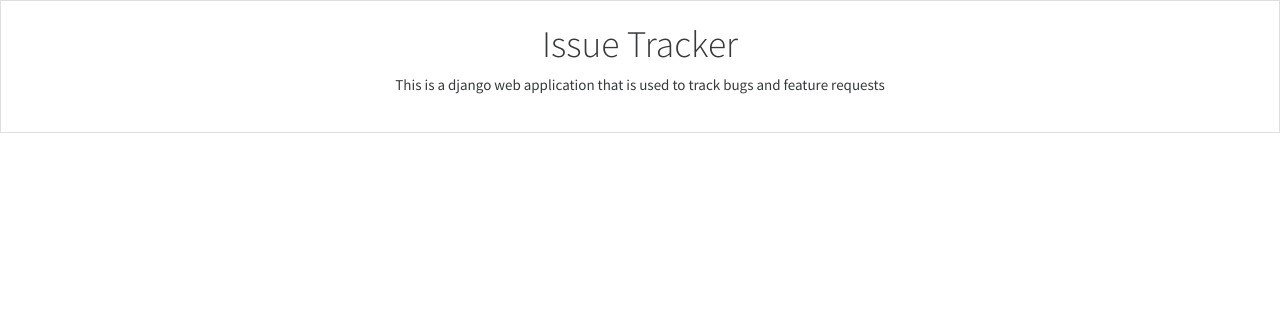
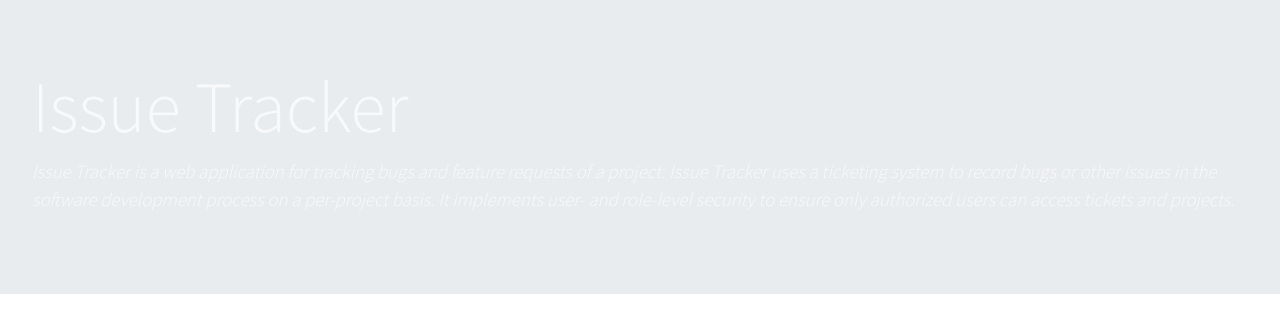
Before and after one commit to AnirudhGowdar/issue-tracker, a Django app: page / in a window 1280 px wide. Shown: the part 57-390 px from the top of the page. Run offline with Django 3.2, Linux system fonts and the light colour scheme; some libraries are stand-ins or nearby versions.

Commit message:
Update templates

```diff
--- a/templates/accounts/login.html
+++ b/templates/accounts/login.html
@@ -8,7 +8,7 @@
         <div class="row">
             <div class="col-md-6 mx-auto">
                 <div class="card">
-                    <div class="card-header bg-primary text-white">
+                    <div class="card-header bg-dark text-white">
                         <h4>
                             <i class="fas fa-sign-in-alt"></i> Login</h4>
                     </div>
--- a/templates/accounts/register.html
+++ b/templates/accounts/register.html
@@ -8,7 +8,7 @@
         <div class="row">
             <div class="col-md-6 mx-auto">
                 <div class="card">
-                    <div class="card-header bg-primary text-white">
+                    <div class="card-header bg-dark text-white">
                         <h4>
                             <i class="fas fa-user-plus"></i> Register</h4>
                     </div>
--- a/templates/base.html
+++ b/templates/base.html
@@ -8,14 +8,14 @@
     <meta http-equiv="X-UA-Compatible" content="ie=edge">
     <!-- Bootstrap -->
     <link rel="stylesheet" href="{% static 'css/bootstrap.css' %}">
-    <link rel="stylesheet" href="{% static 'css/main.css' %}">
+    <link rel="stylesheet" href="{% static 'css/default.css' %}">
     {% block additional_styles %}
     {% endblock %}
     <title>Issue Tracker {% block title %}{% endblock %}
     </title>
 </head>
 
-<body class="background">
+<body>
     <!-- NavBar -->
     {% include 'partials/_navbar.html' %}
     <!-- Alerts -->
@@ -25,7 +25,7 @@
 
     <script src="{% static 'js/jquery-3.5.1.min.js' %} "></script>
     <script src="{% static 'js/bootstrap.bundle.js' %} "></script>
-    <script src="{% static 'js/main.js' %} "></script>
+    <script src="{% static 'js/default.js' %} "></script>
 </body>
 
 </html>
--- a/templates/home/index.html
+++ b/templates/home/index.html
@@ -2,12 +2,14 @@
 {% block content %}
 {% load static %}
 
-<body>
-    <div class="card text-center">
-    <div class="card-body">
-        <h1>Issue Tracker</h1>
-        <p>This is a django web application that is used to track bugs and feature requests</p>
+<body class="background">
+    <div class="jumbotron">
+        <h1 class="display-3 center-align-text text-light">Issue Tracker</h1>
+        <p class="lead center-align-text text-light font-italic">
+            Issue Tracker is a web application for tracking bugs and feature requests of a project.
+            Issue Tracker uses a ticketing system to record bugs or other issues in the software development process on a per-project basis.
+            It implements user- and role-level security to ensure only authorized users can access tickets and projects.
+        </p>
     </div>
-</div>
 </body>
 {% endblock %}
--- a/templates/partials/_navbar.html
+++ b/templates/partials/_navbar.html
@@ -25,7 +25,7 @@
                 <li {% if 'dashboard' in request.path %} class="nav-item active mr-3" {% else %} class="nav-item mr-3"
                     {% endif %}>
                     <a class="nav-link" href="{% url 'dashboard' %}">
-                        Welcome {{ user.username }}</a>
+                        Dashboard</a>
                 </li>
                 <li class="nav-item mr-3">
                     <a href="javascript:{document.getElementById('logout').submit()}" class="nav-link">
```
Also changed, not shown: templates/accounts/dashboard.html (+1 -7 lines).
